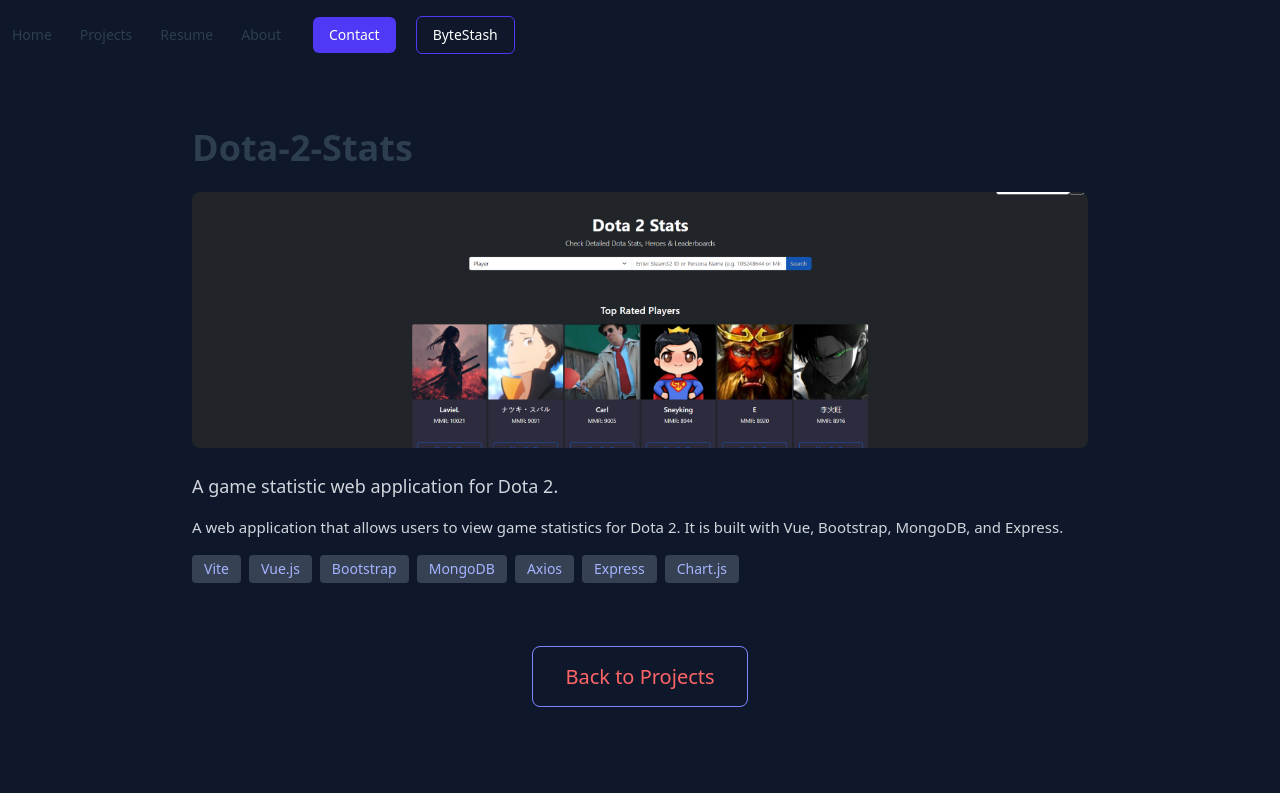
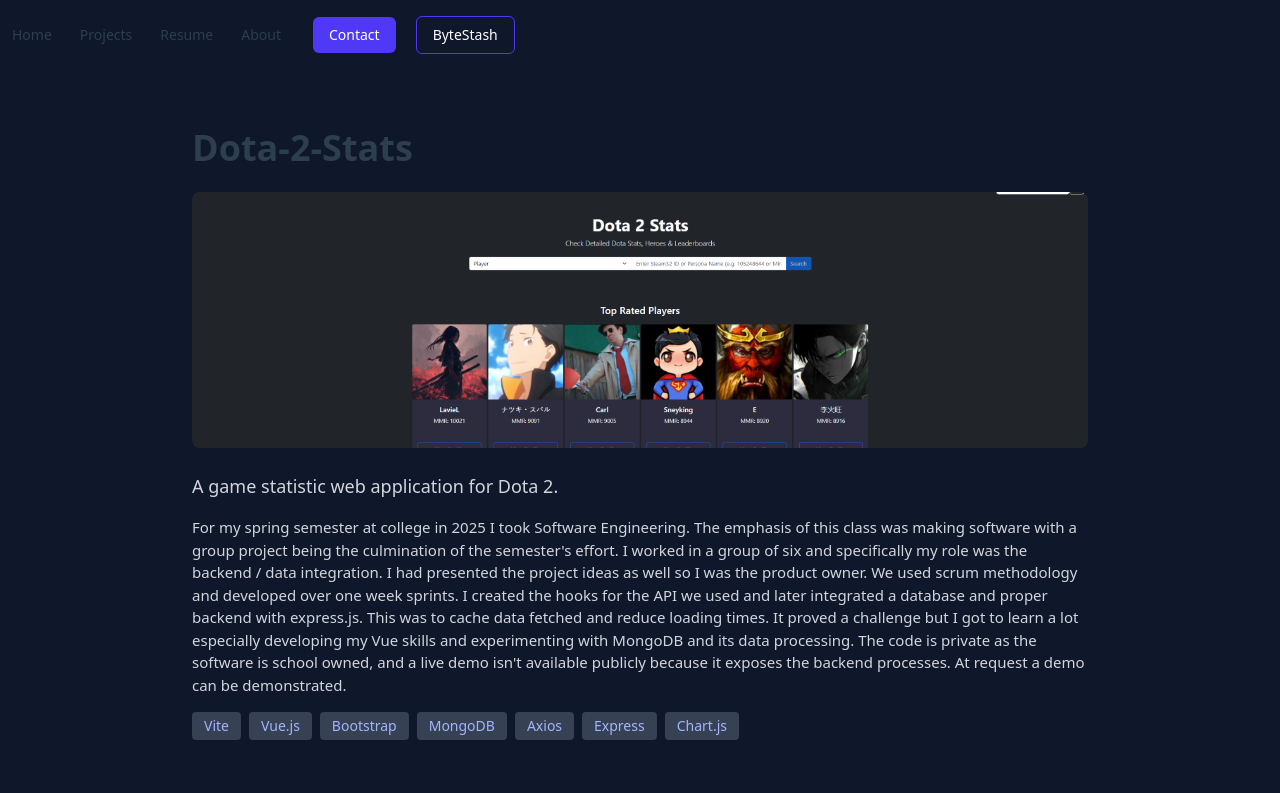
Before and after one commit to Ejz9/ejz9.github.io, a Vue app: page /projects/dota2 in a window 1280 px wide. Shown: the top 793 px of the page. Built offline with nearby package versions, Linux system fonts and the light colour scheme.

Commit message:
Homepage Overhaul. - Added project descriptions

```diff
--- a/src/stores/projectStore.js
+++ b/src/stores/projectStore.js
@@ -7,7 +7,7 @@
                 id: 'portfolio',
                 title: 'My Portfolio',
                 heading: 'My personal site built with Vue and Tailwind.',
-                description: 'This site is a portfolio showcasing my work and skills. It is built with Vue and TailwindCSS.',
+                description: 'This site is a portfolio showcasing my work and skills. It is built with Vue and TailwindCSS. It is meant to be the central hub of all things regarding me and my professional career. It\'s also a passion project and a blog for what I\'m up to in my life.',
                 image: '/images/portfolio.png',
                 technologies: ['Vite', 'Vue.js', 'TailwindCSS', 'Pinia'],
                 code: 'https://github.com/Ejz9/ejz9.github.io',
@@ -17,7 +17,7 @@
                 id: 'dota2',
                 title: 'Dota-2-Stats',
                 heading: 'A game statistic web application for Dota 2.',
-                description: 'A web application that allows users to view game statistics for Dota 2. It is built with Vue, Bootstrap, MongoDB, and Express.',
+                description: 'For my spring semester at college in 2025 I took Software Engineering. The emphasis of this class was making software with a group project being the culmination of the semester\'s effort. I worked in a group of six and specifically my role was the backend / data integration. I had presented the project ideas as well so I was the product owner. We used scrum methodology and developed over one week sprints. I created the hooks for the API we used and later integrated a database and proper backend with express.js. This was to cache data fetched and reduce loading times. It proved a challenge but I got to learn a lot especially developing my Vue skills and experimenting with MongoDB and its data processing. The code is private as the software is school owned, and a live demo isn\'t available publicly because it exposes the backend processes. At request a demo can be demonstrated.',
                 image: '/images/dota2.png',
                 technologies: ['Vite', 'Vue.js', 'Bootstrap', 'MongoDB', 'Axios', 'Express', 'Chart.js'],
                 code: null,
```
